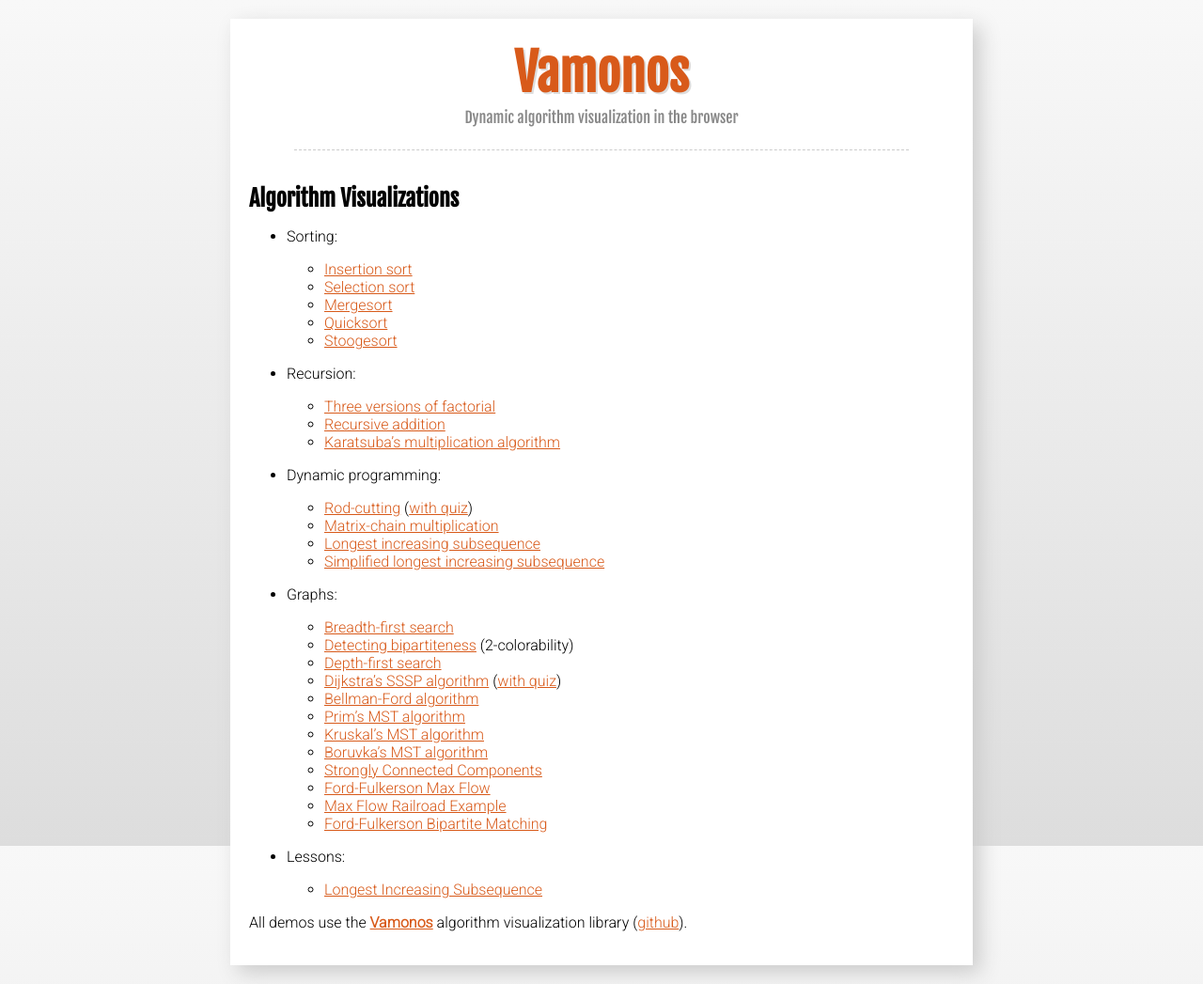
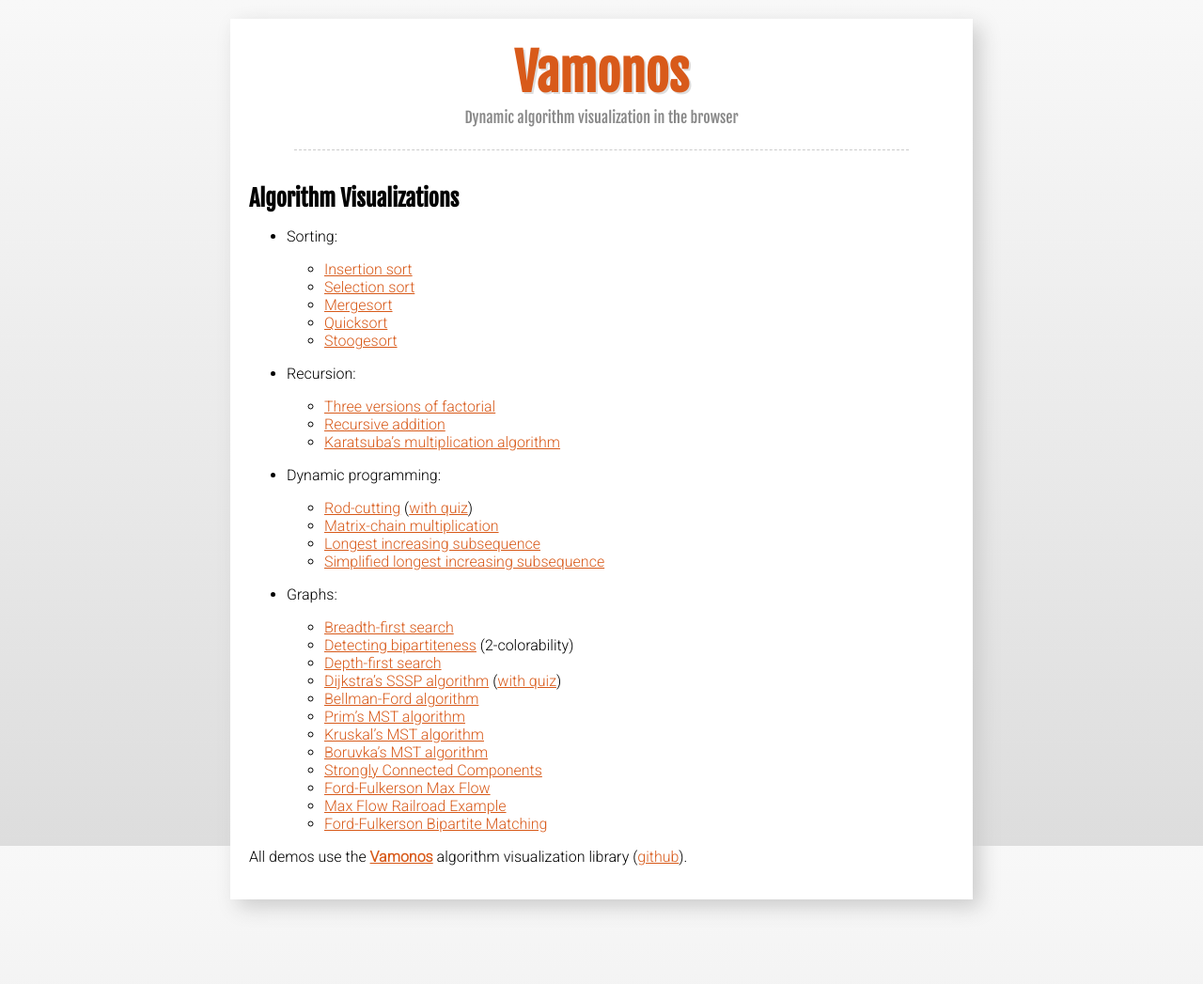
Before and after one commit to rosulek/vamonos, a Jekyll site: the page built from demos/index.md, in a window 1280 px wide. Shown: the whole page at 94% size. Built offline with Jekyll 4.4.1, drawn with Linux system fonts in a browser that asks for light colours; nearby versions of some CDN libraries; library files that are not in the unit come from our copies; after the commit the page ends 977 px from its top, so only the background shows below that.

Commit message:
remove lesson

```diff
--- a/demos/index.md
+++ b/demos/index.md
@@ -43,9 +43,5 @@
    * [Max Flow Railroad Example](max-flow-rail.html)
    * [Ford-Fulkerson Bipartite Matching](bipartite-matching.html)
 
-* Lessons:
-
-   * [Longest Increasing Subsequence](lis-extended.html)
-
 
 All demos use the [**Vamonos**](../index.html) algorithm visualization library ([github](https://github.com/rosulek/vamonos)).
```
